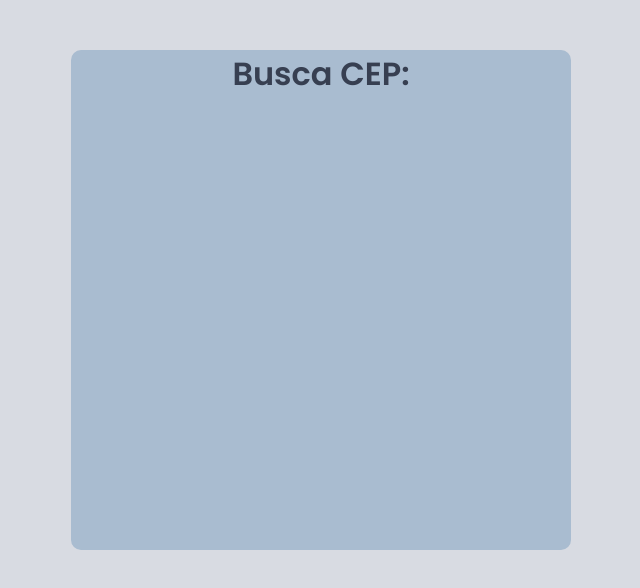
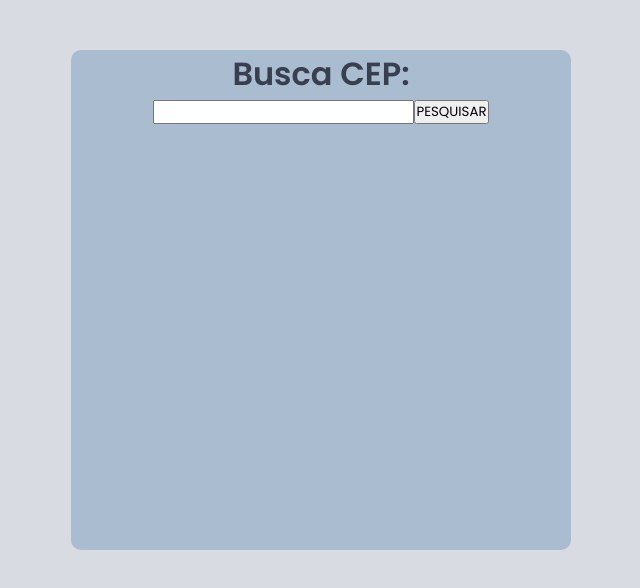
Before and after one commit to VictoriaCardos/buscaCEP, a React (Create React App) app: page / in a window 1280 px wide. Shown: the top 588 px of the page, without its empty margins (319-959 px from the left). Built offline with nearby package versions, Linux system fonts and the light colour scheme.

Commit message:
feat: children

```diff
--- a/src/components/containerBox/index.jsx
+++ b/src/components/containerBox/index.jsx
@@ -1,9 +1,10 @@
 import { Cont } from './style'
 
-const Container = () => {
+const Container = props => {
   return (
     <Cont>
       <h1>Busca CEP: </h1>
+      {props.children}
     </Cont>
   )
 }
```
